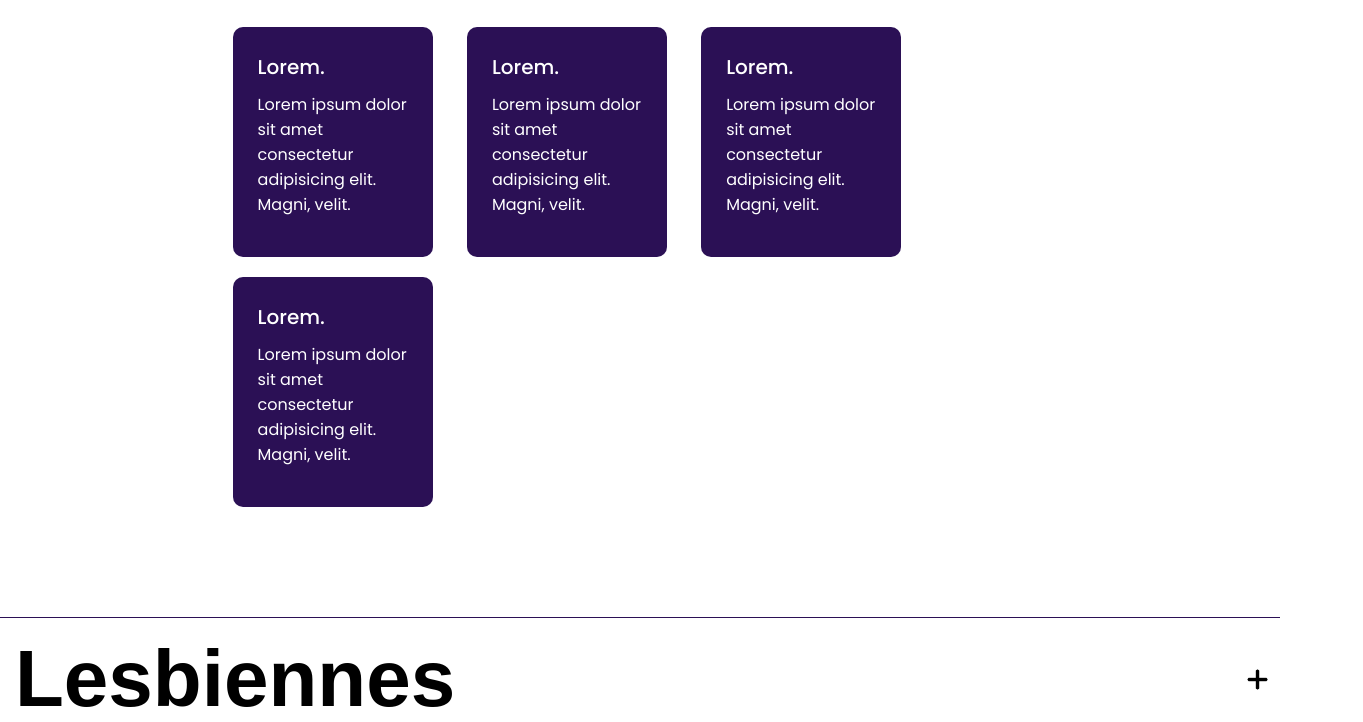
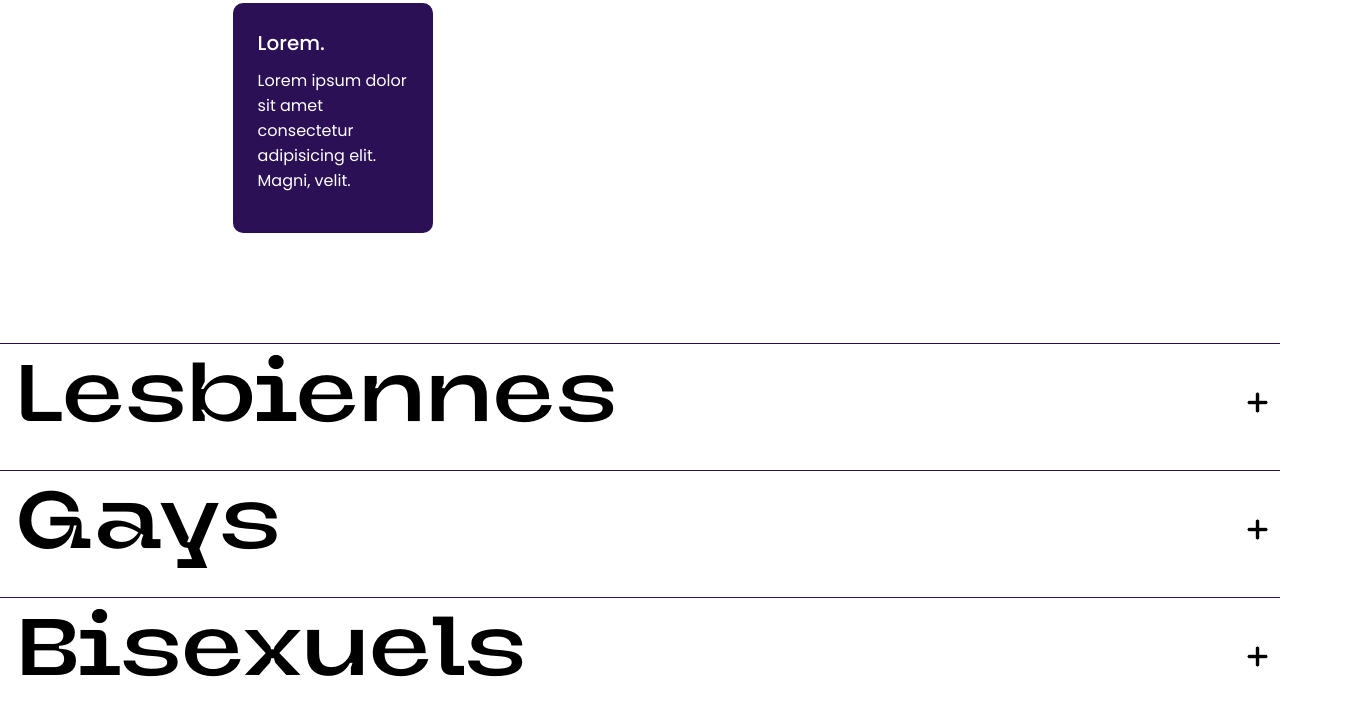
Before and after one commit to RomainTrchy/niji, a website built with Vite: page index.html in a window 1280 px wide. Shown: the part 958-1680 px from the top of the page, 1363 px wide, since content can reach past the window. Built offline with nearby package versions, Linux system fonts and the light colour scheme; files whose address does not match are found by name.

```diff
--- a/style.css
+++ b/style.css
@@ -8,6 +8,24 @@
   font-display: swap;
   font-style: normal;
 }
+
+@font-face{
+  font-family: "Gavency";
+  src: url("fonts/Gavency Free Regular.otf") format("opentype");
+  font-weight: 400;
+  font-display: swap;
+  font-style: normal;
+}
+
+@font-face{
+  font-family: "NeueMetanaNext";
+  src: url("fonts/NeueMetanaNext-SemiBold.otf") format("opentype"),
+    url("fonts/NeueMetanaNextOutline-Black.otf") format("opentype");
+  font-weight: 700;
+  font-display: swap;
+  font-style: normal;
+}
+
 * {
   margin: 0;
   padding: 0;
@@ -64,6 +82,7 @@
 }
 
 .logo-text {
+  font-family: "NeueMetanaNext", sans-serif;
   font-size: 650px;
   font-weight: 900;
   background-clip: text;
@@ -243,7 +262,7 @@
 }
 
 .visible-panel h2 {
-  font-family: "Clash Display", sans-serif;
+  font-family: "NeueMetanaNext", sans-serif;
   margin-left: 10px;
   padding: 15px 5px;
   font-size: 80px;
```
